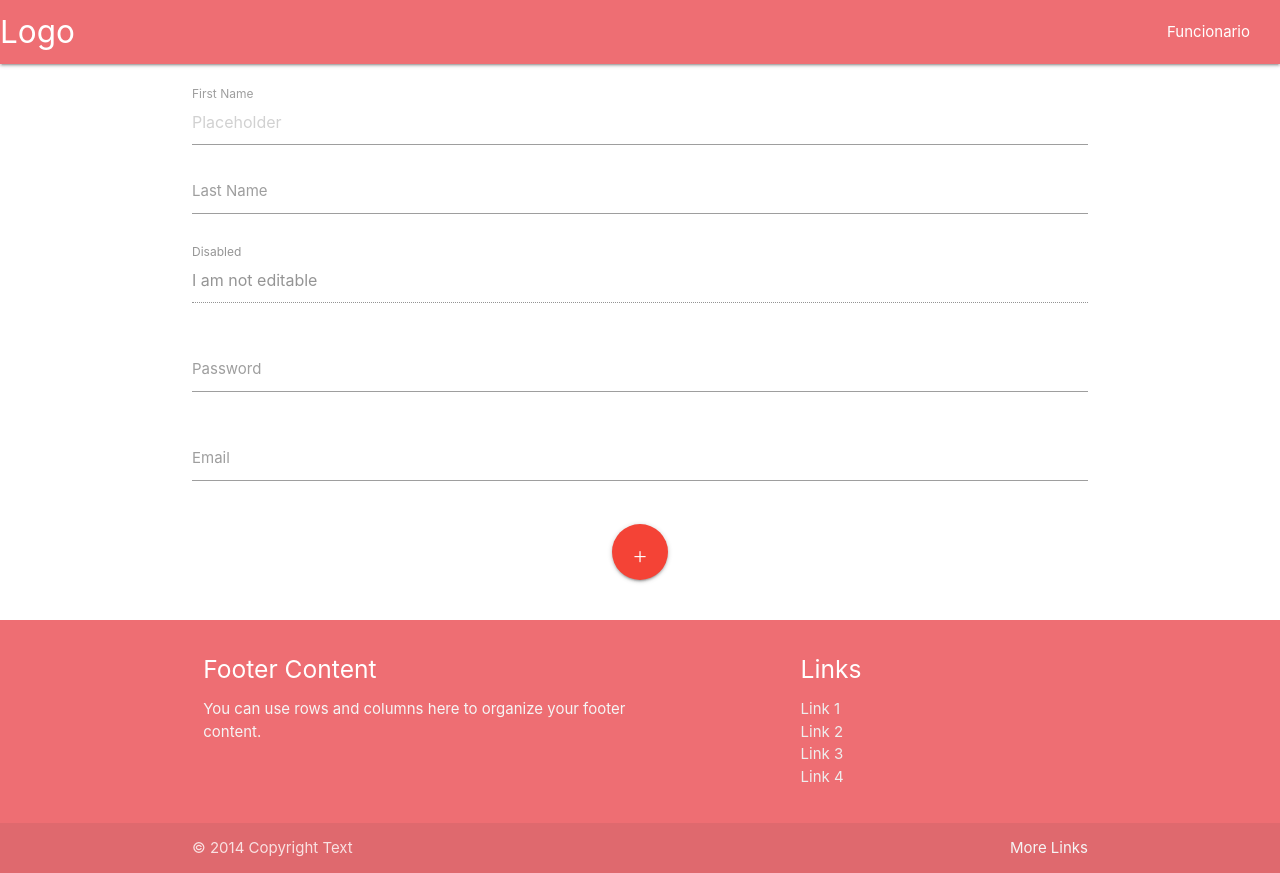
After one commit to andersonnfreire/crud_php, a PHP site: page /paginas/cadastro/ in a window 1280 px wide. The commit adds this page. Run offline with PHP 8.4, Linux system fonts and the light colour scheme; some libraries are stand-ins or nearby versions.

Commit message:
Implementando a interfaces do sistema

```diff
--- a/classes/Funcoes.php
+++ b/classes/Funcoes.php
@@ -1,6 +1,4 @@
 <?php
-
-
 /**
  * Description of Metodos
  *
@@ -8,16 +6,34 @@
  */
 class Funcoes {
 
-    function tratarCaracter($valor,$tipo)
-    {
+    //METODO RESPONSAVEL POR TRATAR OS CARACTERES
+	public function tratarCaracter($vlr, $tipo){
+		switch($tipo){
+			case 1: $rst = utf8_decode($vlr); break;
+			case 2: $rst = htmlentities($vlr, ENT_QUOTES, "ISO-8859-1"); break;
+		}
+		return $rst;
+	}
 
-    }
-    function dataAtual($tipo)
-    {
+	//RECUPERA A DATA E HORA ATUAL
+	public function dataAtual($vlr){
+		switch($vlr){
+			case 1: return date("Y-m-d");
+			case 2: return date("Y-m-d H:i:s");
+			case 3: return date("d/m/Y");
+		}
+	}
 
-    }
-    function base64($tipo)
-    {
+	//RESPONSAVEL POR COLOCAR QUALQUER VALOR EM base64
+	public function base64($vlt, $n){
+		switch($n){
+			case 1: return base64_encode($vlt);
+			case 2; return base64_decode($vlt);
+		}
+	}
 
-    }
+	//VERIFICAR CAMPO VAZIO
+	public function verificarCampo($dado){
+		return (isset($dado))?($dado):("");
+	}
 }
--- a/js/teste.js
+++ b/js/teste.js
@@ -17,3 +17,12 @@
     $('#logreg-forms #btn-signup').click(toggleSignUp);
     $('#logreg-forms #cancel_signup').click(toggleSignUp);
 })
+
+  document.addEventListener('DOMContentLoaded', function() {
+    var elems = document.querySelectorAll('.dropdown-trigger');
+    var instances = M.Dropdown.init(elems, options);
+  });
+
+  // Or with jQuery
+
+  $('.dropdown-trigger').dropdown();
--- /dev/null
+++ b/paginas/cadastro/index.php
@@ -0,0 +1,124 @@
+<?php
+//BUSCANDO A CLASSE
+require_once "../../classes/Funcionario.php";
+require_once "../../classes/Funcoes.php";
+//ESTANCIANDO A CLASSE
+$objFunc = new Funcionario();
+$objFc = new Funcoes();
+
+//CADASTRANDO O FUNCIONARIO
+if (isset($_POST['btCadastrar'])) {
+    if ($objFunc->queryInsert($_POST) == 'ok') {
+        header('location: /paginas/cadastro');
+    } else {
+        echo '<script type="text/javascript">alert("Erro em cadastrar");</script>';
+    }
+}
+?>
+<!DOCTYPE HTML>
+<html lang="pt-br">
+    <head>
+        <meta charset="utf-8">
+        <meta name="viewport" content="width=device-width, initial-scale=1.0"/>
+        <link href="http://fonts.googleapis.com/icon?family=Material+Icons" rel="stylesheet">
+        <title>Formulário de cadastro</title>
+        <!-- Compiled and minified CSS -->
+        <link rel="stylesheet" href="https://cdnjs.cloudflare.com/ajax/libs/materialize/1.0.0/css/materialize.min.css">
+        <!-- Compiled and minified JavaScript -->
+        <script src="https://cdnjs.cloudflare.com/ajax/libs/materialize/1.0.0/js/materialize.min.js"></script>
+        <script type="text/javascript" src="https://code.jquery.com/jquery-2.1.1.min.js"></script>
+        <script type="text/javascript" src="js/teste.js"></script>
+
+
+
+    </head>
+    <body>
+        <div class="row">
+            <div class="s12">
+                <!-- Dropdown Structure -->
+                <ul id="dropdown1" class="dropdown-content">
+                    <li><a href="../cadastro/">Funcionario</a></li>
+                    <li><a href="../listar/">Listar</a></li>
+                </ul>
+                <nav>
+                    <div class="nav-wrapper">
+                        <a href="../home/" class="brand-logo">Logo</a>
+                        <ul id="nav-mobile" class="right hide-on-med-and-down">
+                            <!-- Dropdown Trigger -->
+                            <li><a class="dropdown-trigger" href="#!" data-target="dropdown1">Funcionario<i class="material-icons right"></i></a></li>
+                        </ul>
+                    </div>
+                </nav>
+            </div>
+        </div>
+
+        <div class="row container">
+            <center>
+                <div class="form-control">
+
+                    <form class="col s12" name="formCad" action="" method="post">
+
+                        <div class="row">
+                            <div class="input-field s6">
+                                <input placeholder="Placeholder" id="first_name" type="text" class="validate">
+                                <label for="first_name">First Name</label>
+                            </div>
+                            <div class="input-field s6">
+                                <input id="last_name" type="text" class="validate">
+                                <label for="last_name">Last Name</label>
+                            </div>
+                        </div>
+                        <div class="row">
+                            <div class="input-field s12">
+                                <input disabled value="I am not editable" id="disabled" type="text" class="validate">
+                                <label for="disabled">Disabled</label>
+                            </div>
+                        </div>
+                        <div class="row">
+                            <div class="input-field s12">
+                                <input id="password" type="password" class="validate">
+                                <label for="password">Password</label>
+                            </div>
+                        </div>
+                        <div class="row">
+                            <div class="input-field s12">
+                                <input id="email" type="email" class="validate">
+                                <label for="email">Email</label>
+                            </div>
+                        </div>
+                        <div class="row">
+                            <a class="btn-floating btn-large waves-effect waves-light red"><i class="material-icons">+</i></a>
+                        </div>
+                    </form>
+
+                </div>
+            </center>
+        </div>
+
+        <footer class="page-footer">
+            <div class="container">
+                <div class="row">
+                    <div class="col l6 s12">
+                        <h5 class="white-text">Footer Content</h5>
+                        <p class="grey-text text-lighten-4">You can use rows and columns here to organize your footer content.</p>
+                    </div>
+                    <div class="col l4 offset-l2 s12">
+                        <h5 class="white-text">Links</h5>
+                        <ul>
+                            <li><a class="grey-text text-lighten-3" href="#!">Link 1</a></li>
+                            <li><a class="grey-text text-lighten-3" href="#!">Link 2</a></li>
+                            <li><a class="grey-text text-lighten-3" href="#!">Link 3</a></li>
+                            <li><a class="grey-text text-lighten-3" href="#!">Link 4</a></li>
+                        </ul>
+                    </div>
+                </div>
+            </div>
+            <div class="footer-copyright">
+                <div class="container">
+                    © 2014 Copyright Text
+                    <a class="grey-text text-lighten-4 right" href="#!">More Links</a>
+                </div>
+            </div>
+        </footer>
+    </body>
+</html>
```
Also changed, not shown: index.php (+7 -27 lines), paginas/home/index.php (added, +52 -0 lines), paginas/listar/index.php (added, +83 -0 lines), 1 other file.
